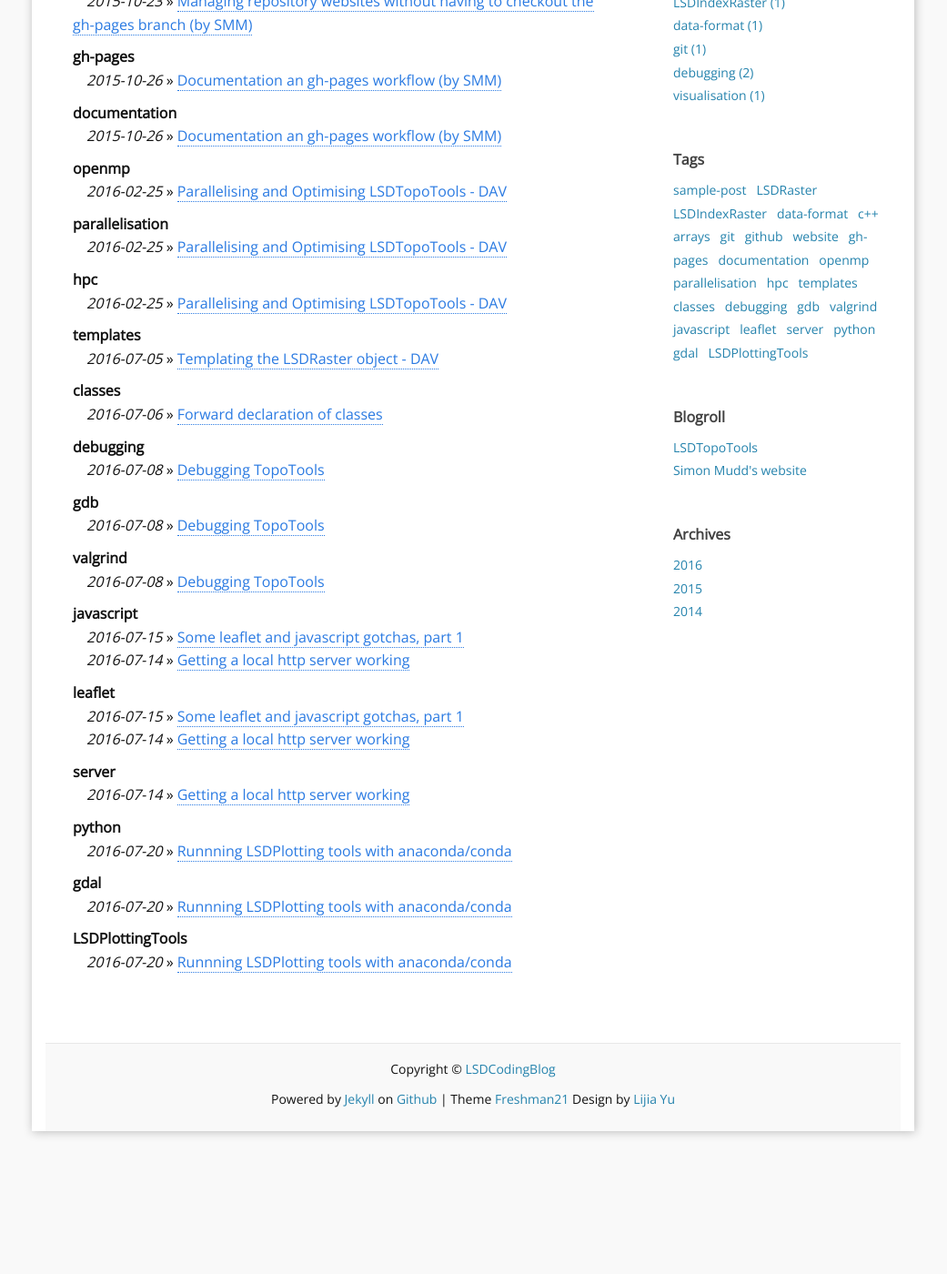
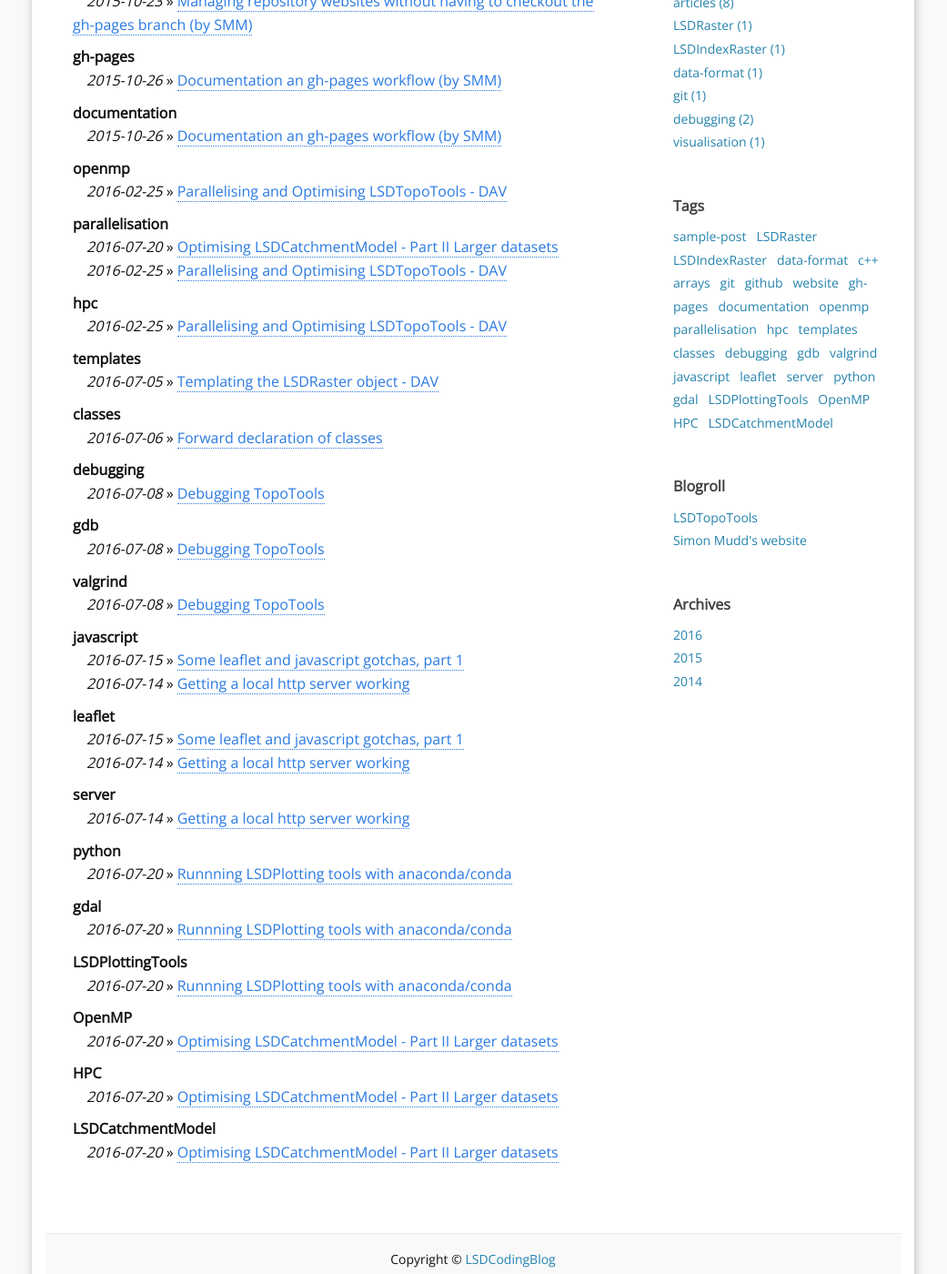
Before and after one commit to LSDtopotools/LSDCodingBlog, a Jekyll site: the page built from e_tags.md, in a window 1280 px wide and 1400 px high, scrolled down 1178 px. Shown: the whole window at 91% size, without its empty margins (120-1161 px from the left). Built offline with Jekyll 4.4.1, drawn with Linux system fonts in a browser that asks for light colours; before the commit the page ends 2451 px from its top, so only the background shows below that; some of the changed text lies outside the part shown.

Commit message:
Stray punctuation?

```diff
--- a/_posts/2016-07-20-Optimisation-Single-Node-Catchment-Model.markdown
+++ b/_posts/2016-07-20-Optimisation-Single-Node-Catchment-Model.markdown
@@ -1,6 +1,6 @@
 ---
 layout: post
-title: Optimising LSDCatchmentModel: Part II Larger datasets
+title: Optimising LSDCatchmentModel - Part II Larger datasets
 tags: OpenMP parallelisation HPC LSDCatchmentModel
 ---
 
```
